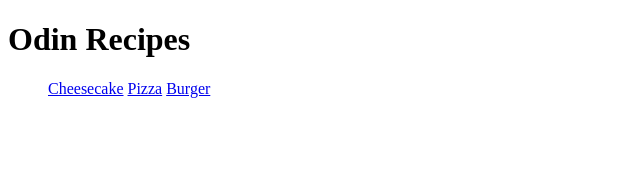
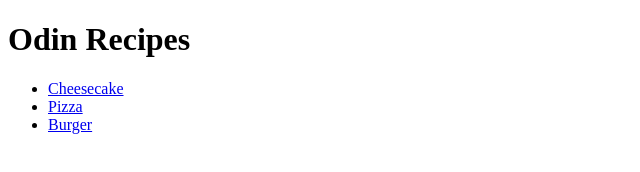
Before and after one commit to Pavlovic-Stefan/odin-recipes, a plain HTML site: page index.html in a window 1280 px wide. Shown: the whole page, without its empty margins (0-640 px from the left). Drawn offline with Linux system fonts and the light colour scheme.

Commit message:
Fix page links not being items in the /ul

```diff
--- a/index.html
+++ b/index.html
@@ -9,9 +9,9 @@
 <body>
     <h1>Odin Recipes</h1>
     <ul>
-        <a href="./recipes/cheesecake.html">Cheesecake</a>
-        <a href="./recipes/pizza.html">Pizza</a>
-        <a href="./recipes/burger.html">Burger</a>
+        <li><a href="./recipes/cheesecake.html">Cheesecake</a></li>
+        <li><a href="./recipes/pizza.html">Pizza</a></li>
+        <li><a href="./recipes/burger.html">Burger</a></li>
     </ul>
 
 </body>
```
